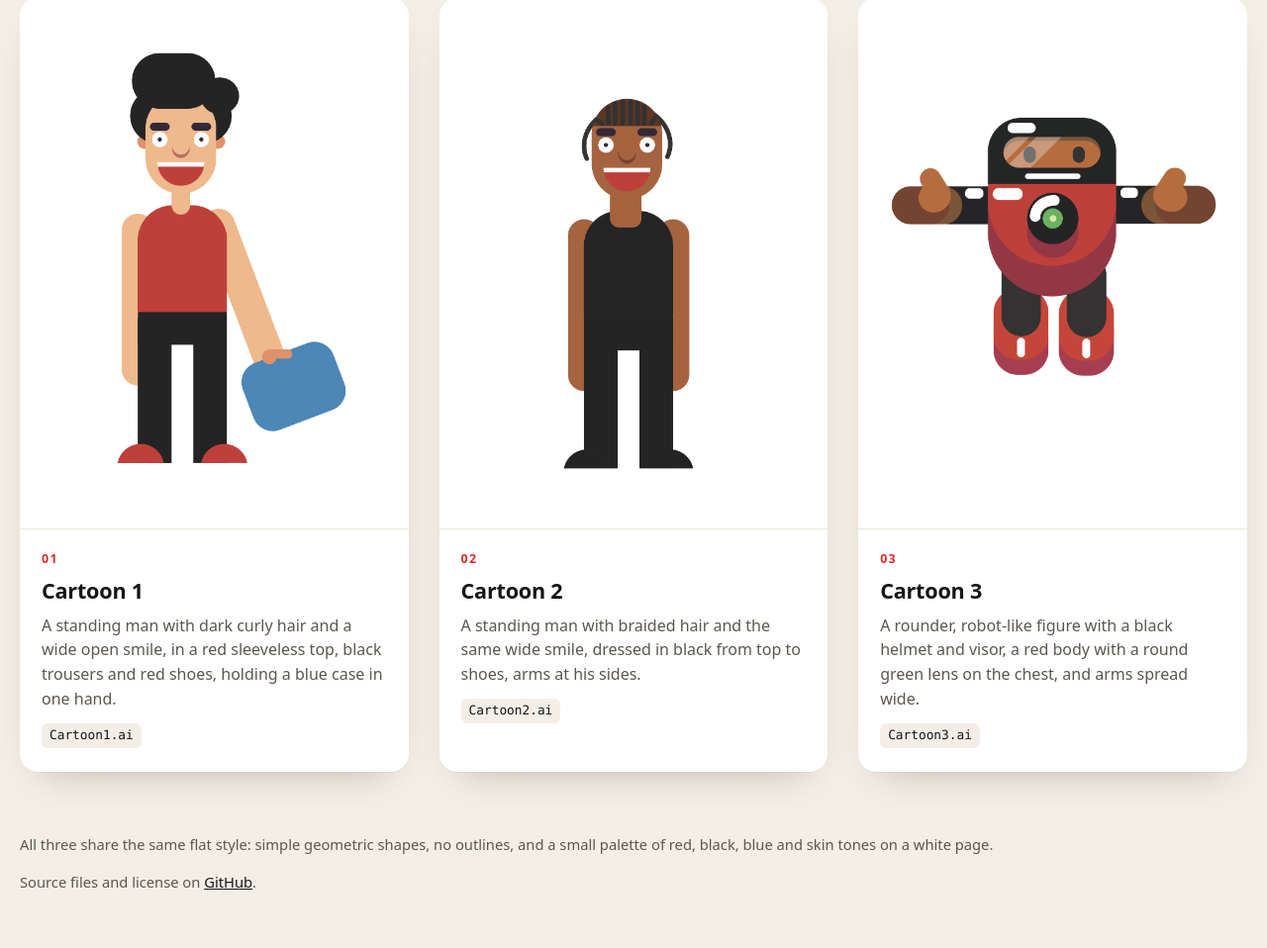
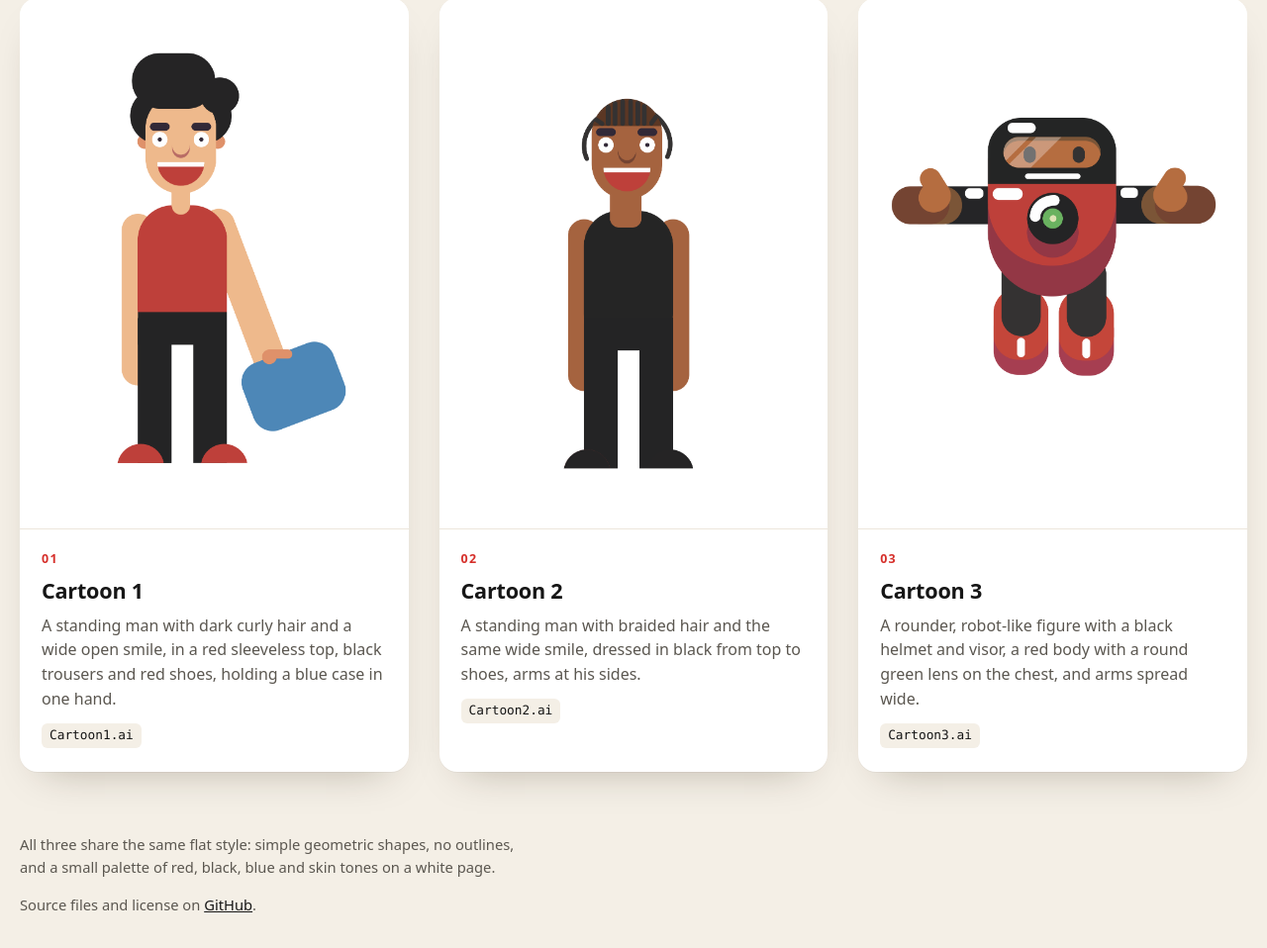
Before and after one commit to abdimannor/cartoon-set, a plain HTML site: page index.html in a window 1280 px wide. Shown: the part 307-1265 px from the top of the page at 99% size. Drawn offline with Linux system fonts and the light colour scheme.

Commit message:
Cap footer line length on the gallery page

```diff
--- a/index.html
+++ b/index.html
@@ -33,6 +33,7 @@
     figcaption p { margin: 0; color: var(--muted); }
     code { justify-self: start; margin-top: 6px; font: 0.8rem/1 ui-monospace, SFMono-Regular, Menlo, monospace; background: var(--paper); padding: 6px 8px; border-radius: 6px; }
     footer { padding: 48px 0 56px; color: var(--muted); font-size: 0.92rem; }
+    footer p { max-width: 62ch; }
     footer a { color: var(--ink); }
     @media (max-width: 860px) { main { grid-template-columns: 1fr; max-width: 520px; } }
   </style>
```
